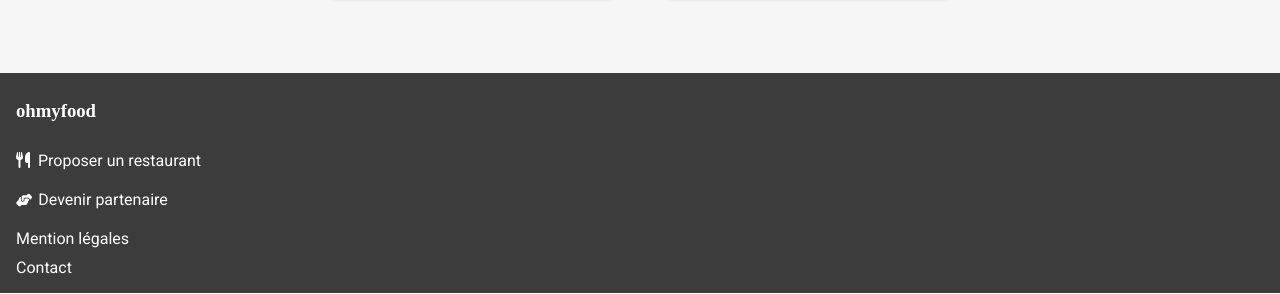
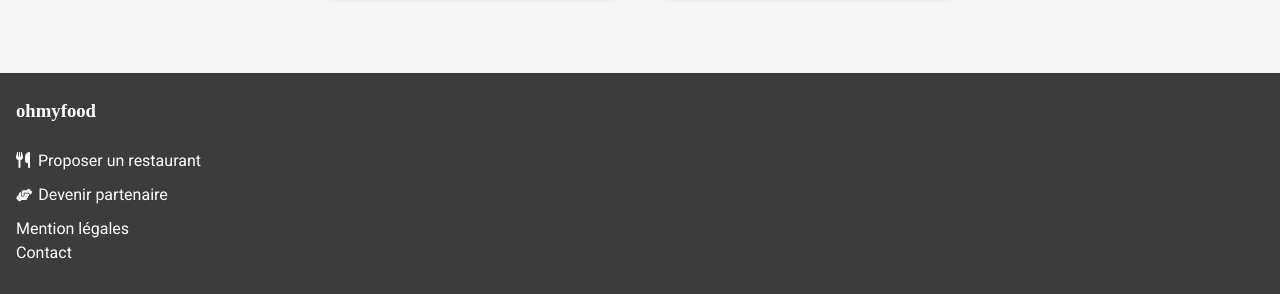
Before and after one commit to Aurelryo/OCR-Ohmyfood, a website: page index.html in a window 1280 px wide. Shown: the part 1497-1791 px from the top of the page. Drawn offline with nearby package versions, Linux system fonts and the light colour scheme; files that its build step writes are made by us from their sources; a web font is replaced by a local one.

```diff
--- a/sass/layout/footer.scss
+++ b/sass/layout/footer.scss
@@ -9,6 +9,7 @@
     }
     & p{
         margin: 10px 0;
+        margin-bottom: 5px;
     }
     & .fa-hands-helping{
         font-size: 13px;
@@ -17,7 +18,7 @@
     }
 }
 .foot_contener{
-    @include pad0;
+    padding: 1rem 1rem 2rem 1rem;
     & .foot_link{
         @include flexbase;
     }
--- a/sass/layout/menu_card.scss
+++ b/sass/layout/menu_card.scss
@@ -112,6 +112,7 @@
         &:hover{
             .valid{
             margin-right: 0;
+
             }
             & i{
                 transform: rotate(360deg);
```
Also changed, not shown: 8 other files.
